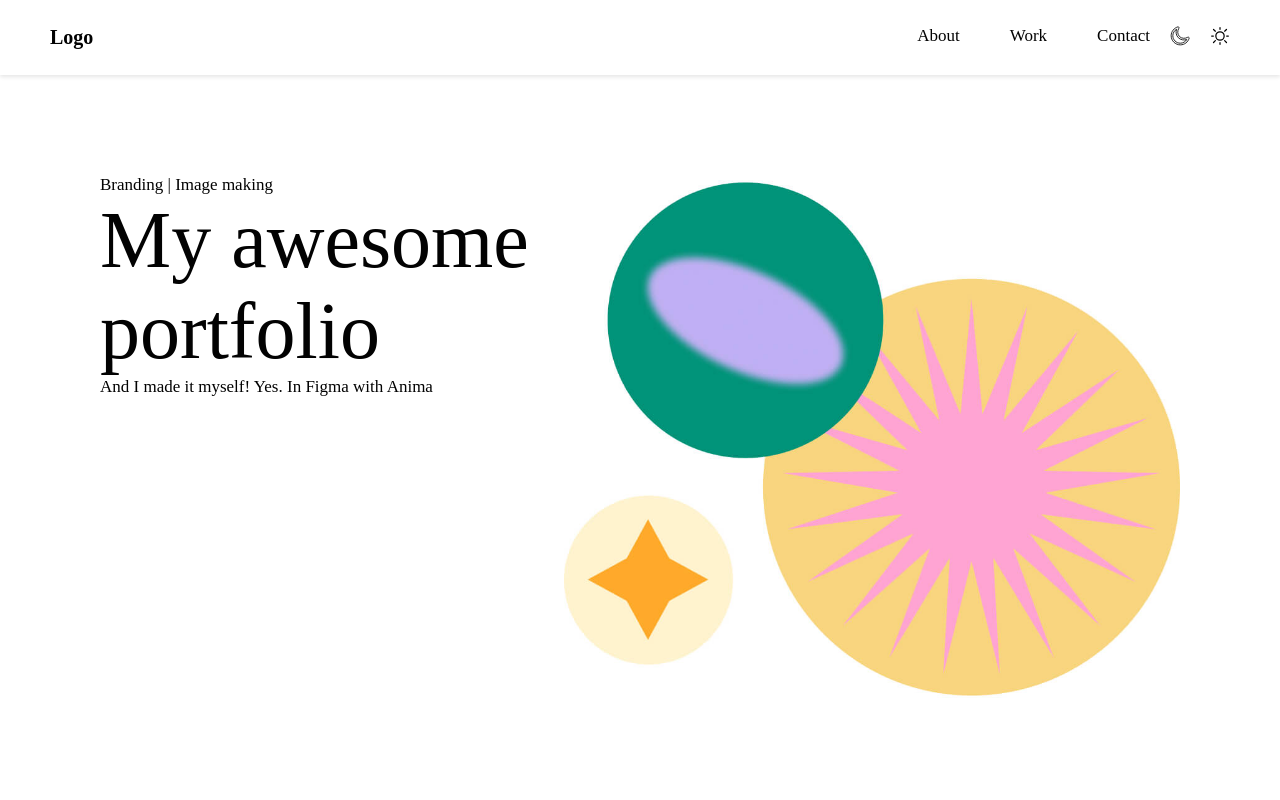
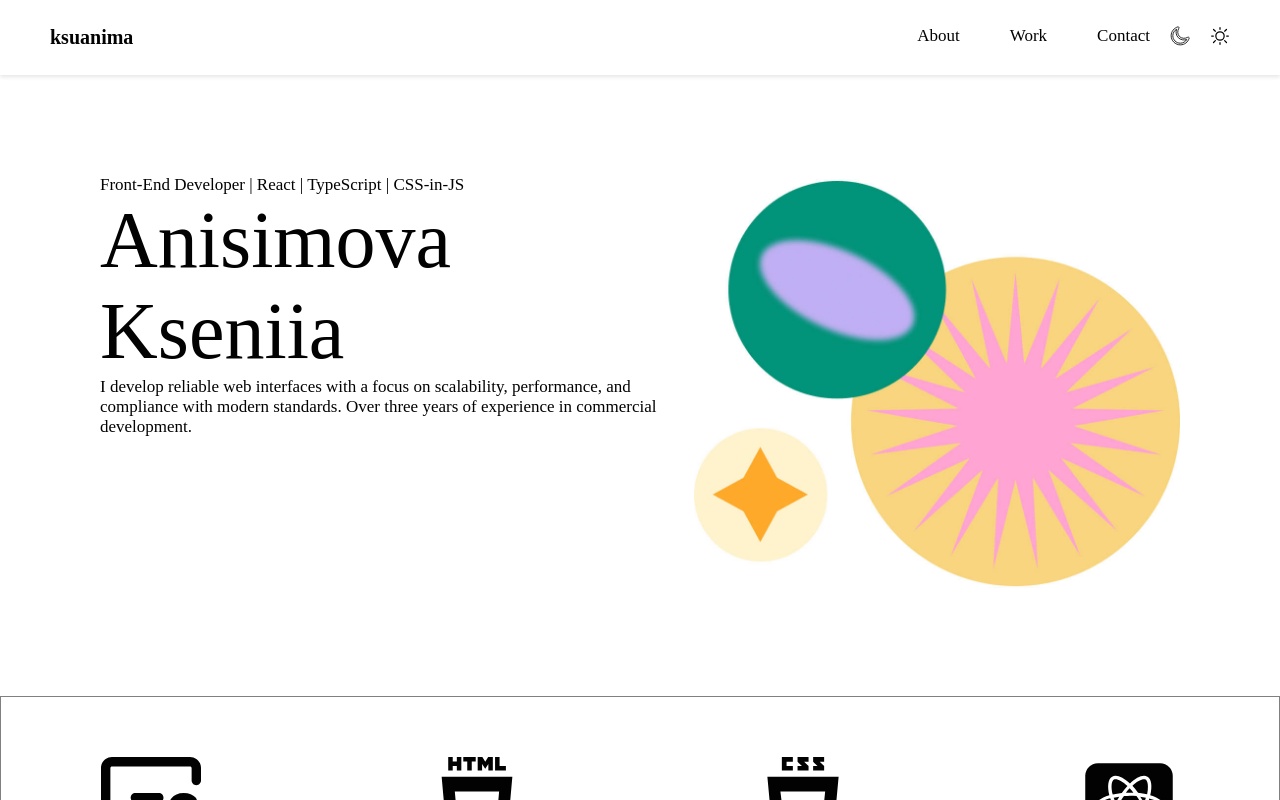
Before and after one commit to Ksyusha-anisimova/business-card, a React app: page / in a window 1280 px wide. Shown: the top 800 px of the page. Built offline with nearby package versions, Linux system fonts and the light colour scheme.

Commit message:
improvements to the navigation footer and header

```diff
--- a/src/components/Footer/Footer.css
+++ b/src/components/Footer/Footer.css
@@ -40,6 +40,16 @@
   font-size: 18px;
   font-weight: 400;
   margin-top: 40px;
+}
+a {
+  color: inherit;
+  text-decoration: none;
+  transition: color 0.3s;
+}
+
+a:hover {
+  color: #dd00ff;
+  text-decoration: underline;
 }
 .footer__button {
   background-color: rgba(45, 45, 45, 1);
--- a/src/components/Footer/Footer.tsx
+++ b/src/components/Footer/Footer.tsx
@@ -38,7 +38,7 @@ const textFieldInfo: TextFieldProps[] = [
   {
     name: 'Email',
     height: 27,
-    type: 'Email',
+    type: 'email',
   },
   {
     name: 'Type your message here',
@@ -49,7 +49,12 @@ const textFieldInfo: TextFieldProps[] = [
 function TextField({ name, height, type }: TextFieldProps) {
   return (
     <div className="text_fiels">
-      <input type={type} style={{ height: `${height}px` }} placeholder={name} />
+      <input
+        type={type}
+        style={{ height: `${height}px` }}
+        placeholder={name}
+        name={name}
+      />
     </div>
   );
 }
@@ -61,26 +66,39 @@ export default function Footer() {
           <div className="footer__text">
             <p className="footer__text title">Let’s work together</p>
             <p className="footer__text main">
-              This is a template Figma file, turned into code using Anima. Learn
-              more at AnimaApp.com This is a template Figma file, turned into
-              code using Anima. Learn more at AnimaApp.com
+              Thank you for viewing my portfolio. Feel free to contact me via
+              email:{' '}
+              <a href="mailto:ksuanima@yandex.com">ksuanima@yandex.com</a>{' '}
+              {/*Here’s my GitHub:{' '}*/}
+              {/*<a href="https://github.com/Ksyusha-anisimova" target="_blank">*/}
+              {/*  {' '}*/}
+              {/*  github.com/Ksyusha-anisimova{' '}*/}
+              {/*</a>*/}
             </p>
           </div>
 
-          <div className="footer__img-gallery">
-            {footerIno.map((icon, index) => (
-              <SocialIcon key={index} {...icon} />
-            ))}
-          </div>
+          {/*<div className="footer__img-gallery">*/}
+          {/*  {footerIno.map((icon, index) => (*/}
+          {/*    <SocialIcon key={index} {...icon} />*/}
+          {/*  ))}*/}
+          {/*</div>*/}
         </div>
 
         <div className="text_fiels-gallery">
-          {textFieldInfo.map((text, index) => (
-            <TextField key={index} {...text} />
-          ))}
-          <div>
-            <button className="footer__button">Submit</button>
-          </div>
+          <form
+            action="https://formsubmit.co/e7bb08d925244ede6da9f66169b34ca3"
+            method="POST"
+          >
+            {textFieldInfo.map((text, index) => (
+              <TextField key={index} {...text} />
+            ))}
+
+            <div>
+              <button className="footer__button" type="submit">
+                Submit
+              </button>
+            </div>
+          </form>
         </div>
       </div>
     </>
--- a/src/components/Header/Header.tsx
+++ b/src/components/Header/Header.tsx
@@ -7,9 +7,15 @@ export default function Header() {
     <div className="hero__image">
       <div className="header__text">
         <section>
-          <p className="text">Branding | Image making </p>
-          <span className="text main__text">My awesome portfolio</span>
-          <p className="text">And I made it myself! Yes. In Figma with Anima</p>
+          <p className="text">
+            Front-End Developer | React | TypeScript | CSS-in-JS{' '}
+          </p>
+          <span className="text main__text">Anisimova Kseniia</span>
+          <p className="text">
+            I develop reliable web interfaces with a focus on scalability,
+            performance, and compliance with modern standards. Over three years
+            of experience in commercial development.
+          </p>
         </section>
       </div>
 
--- a/src/components/Navigation/Navigation.tsx
+++ b/src/components/Navigation/Navigation.tsx
@@ -49,7 +49,7 @@ export default function Navigation() {
     <>
       <nav className="navigation__list">
         <a href="#" className="navigation_logo">
-          Logo
+          ksuanima
         </a>
 
         <div className="navigation_button">
```
Also changed, not shown: 1 other file (tests, documents, lock files or other folders).
